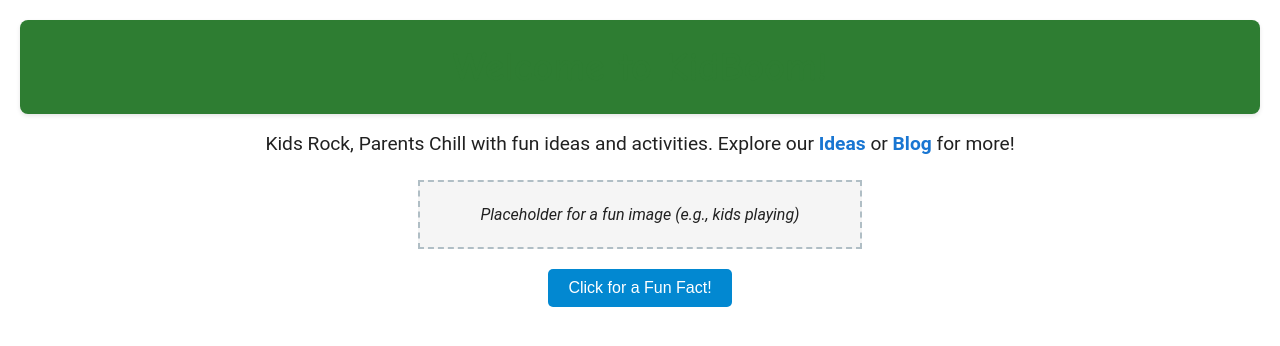
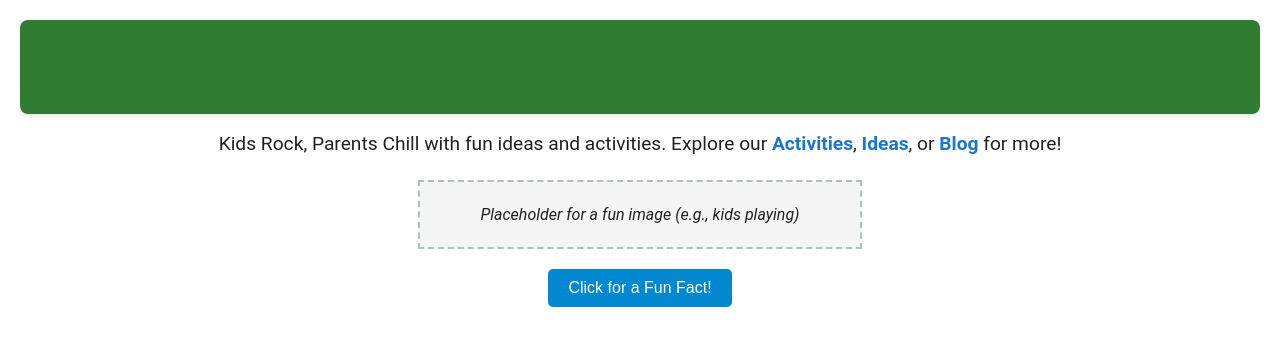
Before and after one commit to Priyankatraders/Kidsboom, a plain HTML site: page index.html in a window 1280 px wide. Drawn offline with Linux system fonts and the light colour scheme.

Commit message:
Update index.html

```diff
--- a/index.html
+++ b/index.html
@@ -81,7 +81,7 @@
   <header>
     <h1>Welcome to KidBoom!</h1>
   </header>
-  <p>Kids Rock, Parents Chill with fun ideas and activities. Explore our <a href="ideas.html">Ideas</a> or <a href="blog.html">Blog</a> for more!</p>
+  <p>Kids Rock, Parents Chill with fun ideas and activities. Explore our <a href="activities.html">Activities</a>, <a href="ideas.html">Ideas</a>, or <a href="blog.html">Blog</a> for more!</p>
   <div class="placeholder-img">Placeholder for a fun image (e.g., kids playing)</div>
   <button onclick="showFact()">Click for a Fun Fact!</button>
   <p id="fact">Kids love colorful toys!</p>
```
